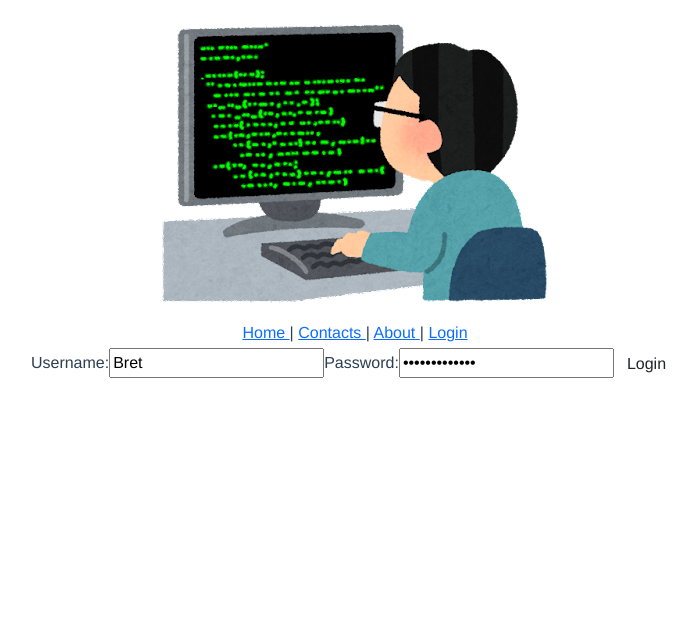
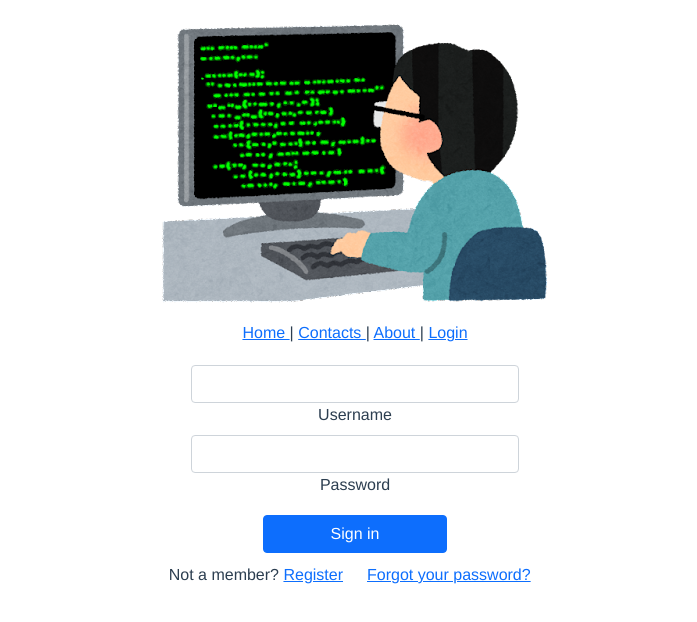
Before and after one commit to AmmarHatiya/Proguru, a Vue app: page /login in a window 1280 px wide. Shown: the top 622 px of the page, without its empty margins (285-982 px from the left). Built offline with nearby package versions, Linux system fonts and the light colour scheme.

Commit message:
login register page looks decent

```diff
--- a/src/components/LoginForm.vue
+++ b/src/components/LoginForm.vue
@@ -1,5 +1,5 @@
 <template>
-    <form @submit.prevent="login">
+    <!-- <form @submit.prevent="login">
         <label for="username"> Username: </label>
         <input type="text" v-model="username" name="username" placeholder="Username"/>
 
@@ -8,8 +8,46 @@
         <div v-if="errorMessage"> {{errorMessage}} </div>
         <button class="btn"> Login </button>
 
-    </form>
+    </form> -->
+
+    <div class="row top">
+        <div class="col-sm">
+        </div>
+        <div class="col-sm">
+            <form>
+            <!-- Email input -->
+            <div class="form-outline ">
+                <input type="email" id="form2Example1" class="form-control rect-box" />
+                <label class="form-label" for="form2Example1">Username</label>
+            </div>
+
+            <!-- Password input -->
+            <div class="form-outline box2">
+                <input type="password" id="form2Example2" class="form-control rect-box" />
+                <label class="form-label" for="form2Example2">Password</label>
+            </div>
+
+            <!-- Submit button -->
+            <button type="button" class="btn btn-primary btn-block">Sign in</button>
+
+            <!-- Register buttons -->
+            <div class=row>
+                <div class="col text-end">
+                    <p>Not a member? <a href="#!">Register</a></p>
+                </div>
+                <div class="col text-start">
+                 <!-- Simple link -->
+                 <a href="#!">Forgot your password?</a>
+                 </div>
+            </div>
+            </form>
+        </div>
+        <div class="col-sm">
+        </div>
+    </div>
 </template>
+
+
 
 
 <script>
@@ -51,3 +89,28 @@
         }
     }
 </script>
+
+
+<style scoped>
+.top{
+    margin-top: 20px;
+}
+
+.btn{
+    margin-top: 10px;
+    margin-bottom: 10px;
+    width: 45%;
+}
+
+.rect-box{
+    width: 80%;
+    margin-left: 10%;
+}
+
+.forgot{
+    margin-right: 10%;
+}
+
+
+
+</style>
```
